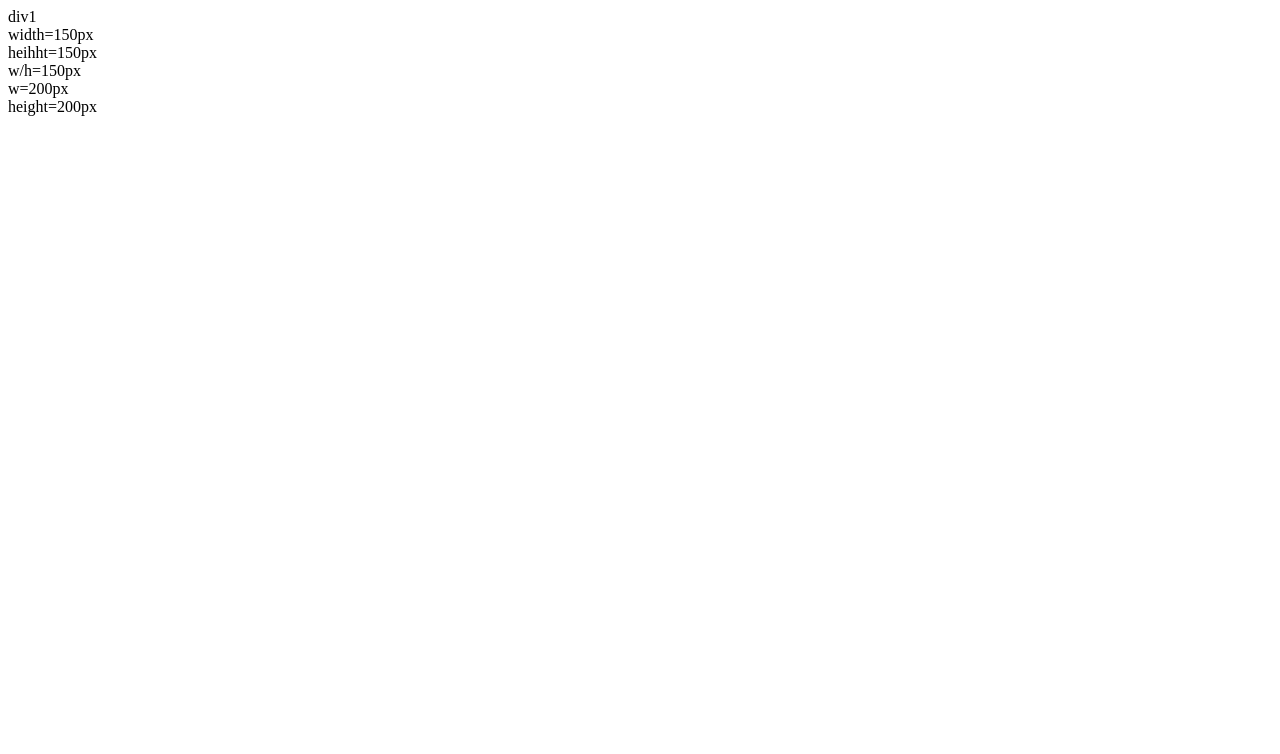
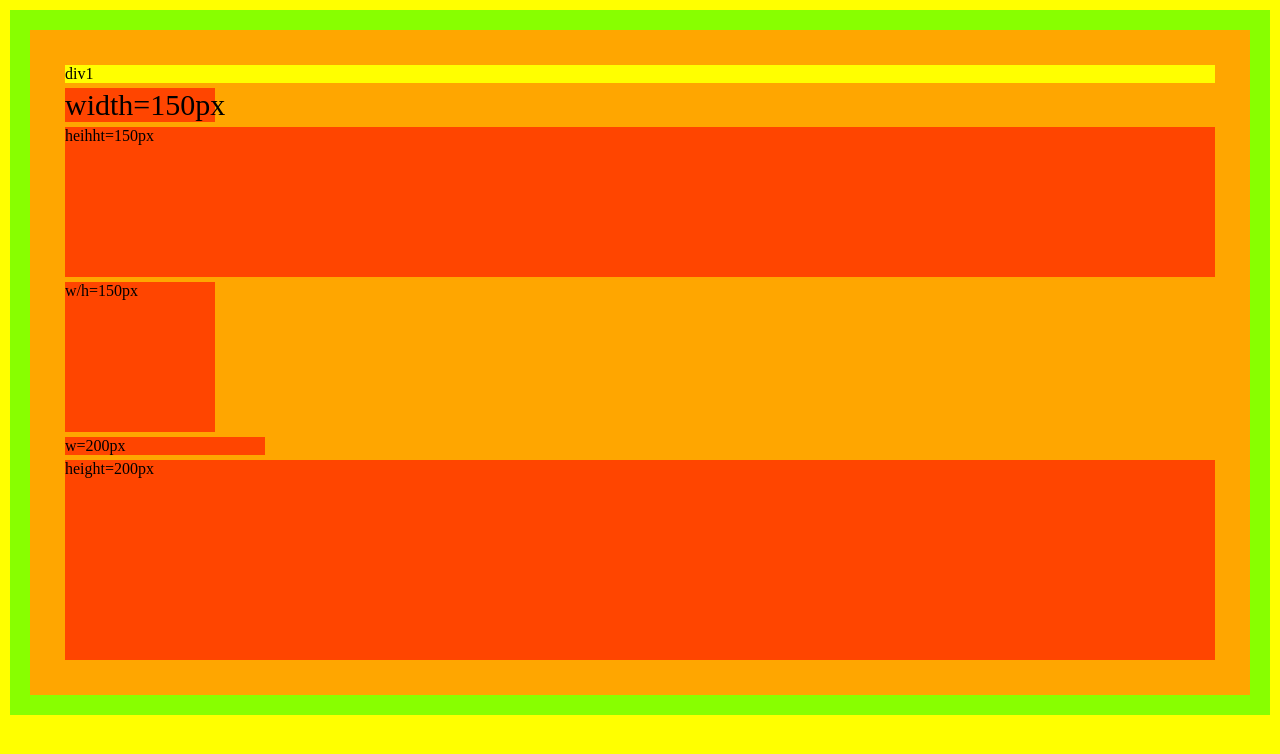
Before and after one commit to tansudasli/html-sandbox, a plain HTML site: page flex-core/index.html in a window 1280 px wide. Drawn offline with Linux system fonts and the light colour scheme; files that its build step writes are made by us from their sources.

Commit message:
Initialize - no flex

```diff
--- a/flex-core/index.html
+++ b/flex-core/index.html
@@ -4,19 +4,19 @@
     <meta charset="UTF-8">
     <meta name="viewport" content="width=device-width, initial-scale=1.0">
     <meta http-equiv="X-UA-Compatible" content="ie=edge">
-    <link rel="stylesheet" href="style.css">
+    <link rel="stylesheet" type="text/css" href="style.css">
     <title>Document</title>
 </head>
 <body>
 
     <div class="container">
 
-        <div id="item-1">div1</div>
-        <div id="item-1">width=150px</div>
-        <div id="item-1">heihht=150px</div>
-        <div id="item-1">w/h=150px</div>
-        <div id="item-1">w=200px</div>
-        <div id="item-1">height=200px</div>
+        <div id="item-1" class="item-1">div1</div>
+        <div id="item-1" class="item-2">width=150px</div>
+        <div id="item-1" class="item-3">heihht=150px</div>
+        <div id="item-1" class="item-4">w/h=150px</div>
+        <div id="item-1" class="item-5">w=200px</div>
+        <div id="item-1" class="item-6">height=200px</div>
 
     </div>
 
--- /dev/null
+++ b/flex-core/style.css
@@ -0,0 +1,53 @@
+html {
+    background-color:yellow;
+    padding: 10px;
+}
+
+body {
+    background-color: rgb(136, 255, 0);
+    padding: 10px;
+    margin: 0px;
+}
+
+.container {
+    background-color: rgb(255, 166, 0);
+    padding: 30px;
+    margin: 10px;
+}
+
+.item-1 {
+    background-color: yellow;
+    margin: 5px;
+}
+
+.item-2 {
+    background-color: orangered;
+    margin: 5px;
+    width: 150px;
+    font-size: 30px;
+}
+
+.item-3 {
+    background-color: orangered;
+    margin: 5px;
+    height: 150px;
+}
+
+.item-4 {
+    background-color: orangered;
+    margin: 5px;
+    height: 150px;
+    width: 150px;
+}
+
+.item-5 {
+    background-color: orangered;
+    margin: 5px;
+    width: 200px;
+}
+
+.item-6 {
+    background-color: orangered;
+    margin: 5px;
+    height: 200px;
+}
```
Also changed, not shown: flex-core/sytle.css (deleted).
